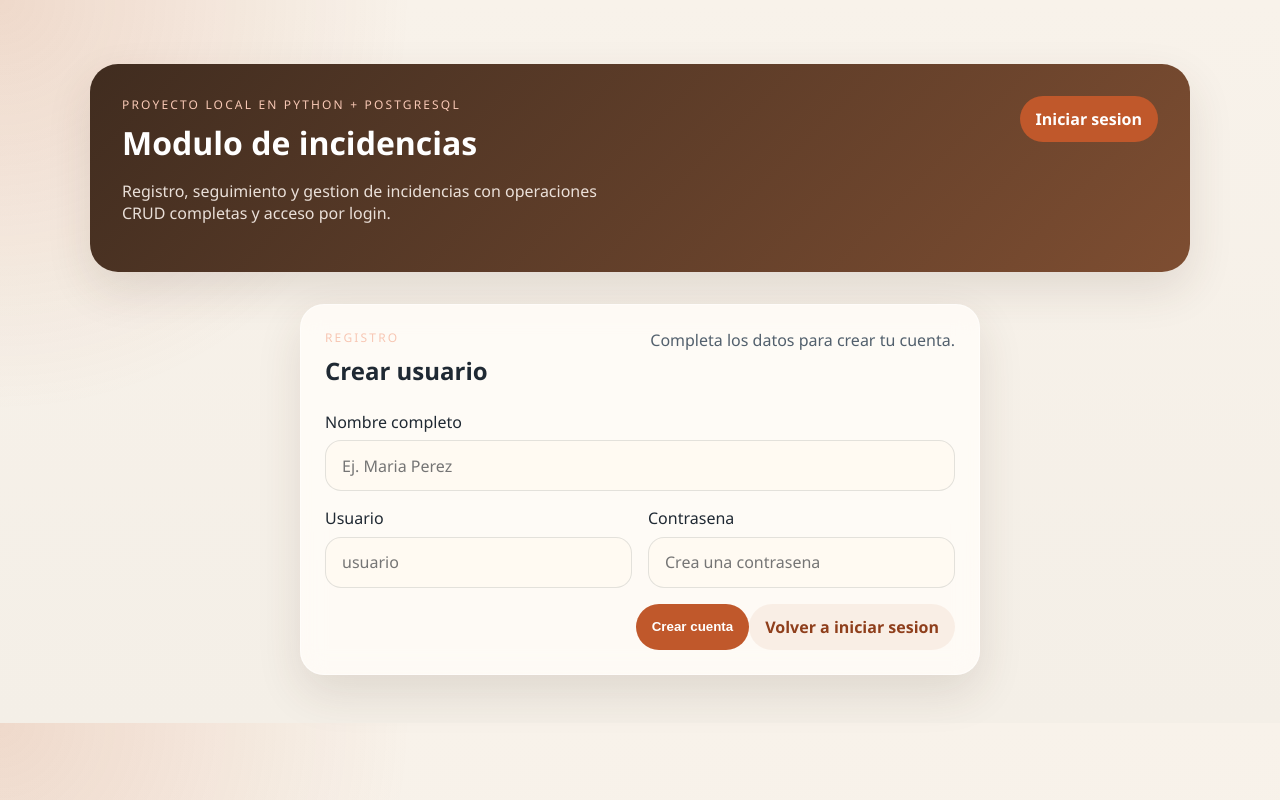
After one commit to LuisLipa123/Modulo-de-Incidencias, a Flask app: page /registro in a window 1280 px wide. The commit adds this page. Run offline with Flask 3, Linux system fonts and the light colour scheme; some libraries are stand-ins or nearby versions.

Commit message:
ModularizacionBasica

```diff
--- a/Incidencia/app.py
+++ b/Incidencia/app.py
@@ -172,18 +172,34 @@ def login_required(view: ViewFunc) -> ViewFunc:
     return wrapped_view
 
 
+def create_user(username: str, password: str, nombre_completo: str) -> Usuario:
+    user = Usuario(
+        username=username,
+        nombre_completo=nombre_completo,
+        password_hash=generate_password_hash(password),
+    )
+    db.session.add(user)
+    return user
+
+
+def authenticate_user(username: str, password: str) -> Usuario | None:
+    user = Usuario.query.filter_by(username=username).first()
+    if user is None or not check_password_hash(user.password_hash, password):
+        return None
+    return user
+
+
 def ensure_default_user(app: Flask) -> None:
     admin_username = app.config["DEFAULT_ADMIN_USERNAME"]
     existing_user = Usuario.query.filter_by(username=admin_username).first()
     if existing_user is not None:
         return
 
-    user = Usuario(
-        username=admin_username,
-        nombre_completo=app.config["DEFAULT_ADMIN_NAME"],
-        password_hash=generate_password_hash(app.config["DEFAULT_ADMIN_PASSWORD"]),
+    create_user(
+        admin_username,
+        app.config["DEFAULT_ADMIN_PASSWORD"],
+        app.config["DEFAULT_ADMIN_NAME"],
     )
-    db.session.add(user)
     db.session.commit()
 
 
@@ -449,6 +465,31 @@ def validate_login(username: str, password: str) -> dict[str, str]:
     return errors
 
 
+def validate_nombre_completo(nombre: str) -> str | None:
+    nombre_stripped = nombre.strip()
+    if not nombre_stripped:
+        return "El nombre completo es obligatorio."
+
+    min_err = validate_min_length(nombre_stripped, MIN_RESPONSABLE_LENGTH, "El nombre completo")
+    if min_err:
+        return min_err
+
+    max_err = validate_max_length(nombre_stripped, MAX_RESPONSABLE_LENGTH, "El nombre completo")
+    if max_err:
+        return max_err
+
+    if CONTROL_CHARS_RE.search(nombre_stripped):
+        return "El nombre completo no puede contener tabulaciones ni saltos de linea."
+
+    if HTML_ANGLE_RE.search(nombre_stripped):
+        return "El nombre completo no puede contener los caracteres '<' ni '>'."
+
+    if CONSECUTIVE_SPACES_RE.search(nombre_stripped):
+        return "El nombre completo no puede contener espacios consecutivos."
+
+    return None
+
+
 def normalize_local_url(target: str | None) -> str | None:
     if not target:
         return None
@@ -510,8 +551,8 @@ def register_routes(app: Flask) -> None:
         if request.method == "POST":
             errors = validate_login(username, password)
             if not errors:
-                user = Usuario.query.filter_by(username=username).first()
-                if user is None or not check_password_hash(user.password_hash, password):
+                user = authenticate_user(username, password)
+                if user is None:
                     errors["general"] = "Credenciales invalidas."
                 else:
                     session.clear()
@@ -525,6 +566,44 @@ def register_routes(app: Flask) -> None:
             username=username,
             errors=errors,
             next_url=request.args.get("next", ""),
+        )
+
+    @app.route("/registro", methods=["GET", "POST"])
+    def registro() -> str | Any:
+        if get_current_user() is not None:
+            return redirect(url_for("listar_incidencias"))
+
+        form_data = {"username": "", "nombre_completo": ""}
+        errors: dict[str, str] = {}
+
+        if request.method == "POST":
+            username = request.form.get("username", "").strip()
+            password = request.form.get("password", "")
+            nombre_completo = request.form.get("nombre_completo", "").strip()
+            form_data = {"username": username, "nombre_completo": nombre_completo}
+
+            errors = validate_login(username, password)
+            nombre_error = validate_nombre_completo(nombre_completo)
+            if nombre_error:
+                errors["nombre_completo"] = nombre_error
+
+            if not errors:
+                existing = Usuario.query.filter_by(username=username).first()
+                if existing is not None:
+                    errors["username"] = "El usuario ya existe."
+
+            if not errors:
+                create_user(username, password, nombre_completo)
+                if commit_with_handling(
+                    "Usuario creado correctamente. Inicia sesion.",
+                    "No se pudo crear el usuario. Intenta nuevamente.",
+                ):
+                    return redirect(url_for("login"))
+
+        return render_template(
+            "register.html",
+            form_data=form_data,
+            errors=errors,
         )
 
     @app.post("/logout")
--- a/Incidencia/templates/login.html
+++ b/Incidencia/templates/login.html
@@ -32,13 +32,9 @@
             {% if errors.get('password') %}<small>{{ errors['password'] }}</small>{% endif %}
         </label>
 
-        <div class="full-width empty-state">
-            <strong>Credenciales iniciales</strong>
-            <p>Usuario: admin | Contrasena: admin123</p>
-        </div>
-
         <div class="form-actions full-width">
             <button class="button button--primary" type="submit">Entrar</button>
+            <a class="button button--ghost" href="{{ url_for('registro') }}">Crear cuenta</a>
         </div>
     </form>
 </section>
--- /dev/null
+++ b/Incidencia/templates/register.html
@@ -0,0 +1,42 @@
+{% extends 'base.html' %}
+
+{% block title %}Crear usuario{% endblock %}
+
+{% block content %}
+<section class="panel login-panel">
+    <div class="panel__header panel__header--stacked">
+        <div>
+            <p class="section-label">Registro</p>
+            <h2>Crear usuario</h2>
+        </div>
+        <p class="login-hint">Completa los datos para crear tu cuenta.</p>
+    </div>
+
+    <form class="form-grid login-card" method="post" action="{{ url_for('registro') }}">
+        <input type="hidden" name="csrf_token" value="{{ csrf_token }}">
+
+        <label class="full-width">
+            <span>Nombre completo</span>
+            <input type="text" name="nombre_completo" value="{{ form_data['nombre_completo'] }}" placeholder="Ej. Maria Perez" required maxlength="120">
+            {% if errors.get('nombre_completo') %}<small>{{ errors['nombre_completo'] }}</small>{% endif %}
+        </label>
+
+        <label>
+            <span>Usuario</span>
+            <input type="text" name="username" value="{{ form_data['username'] }}" placeholder="usuario" required maxlength="50">
+            {% if errors.get('username') %}<small>{{ errors['username'] }}</small>{% endif %}
+        </label>
+
+        <label>
+            <span>Contrasena</span>
+            <input type="password" name="password" placeholder="Crea una contrasena" required>
+            {% if errors.get('password') %}<small>{{ errors['password'] }}</small>{% endif %}
+        </label>
+
+        <div class="form-actions full-width">
+            <button class="button button--primary" type="submit">Crear cuenta</button>
+            <a class="button button--ghost" href="{{ url_for('login') }}">Volver a iniciar sesion</a>
+        </div>
+    </form>
+</section>
+{% endblock %}
```
Also changed, not shown: Incidencia/incidencias.db, 1 other file.
